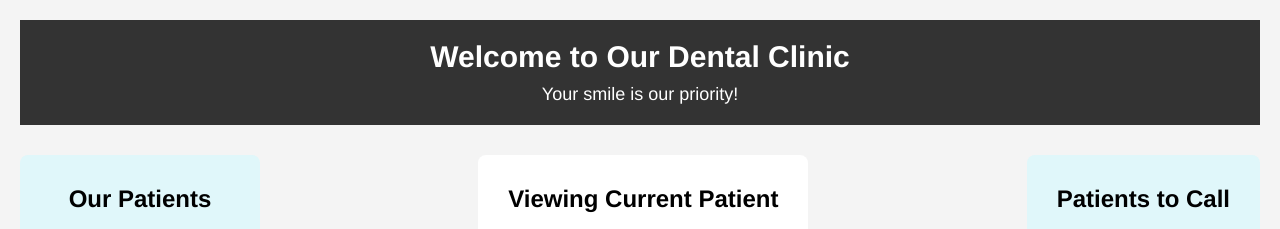
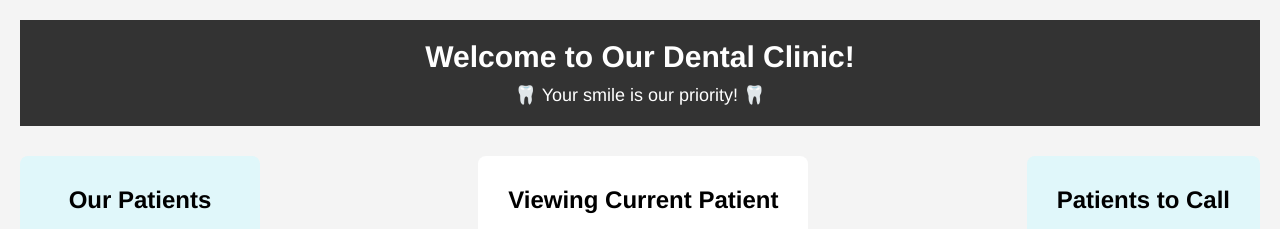
Before and after one commit to KerissaGit/Project-Dentist, a plain HTML site: page index.html in a window 1280 px wide. Shown: the top 229 px of the page. Drawn offline with Linux system fonts and the light colour scheme; no server answers.

Commit message:
Computer crashed and pushing up any code that may not have been in the last push

```diff
--- a/index.css
+++ b/index.css
@@ -88,6 +88,7 @@ footer p {
 }
 
 /* Phone icons for bullet points */
+/* Call list */
 #call-list {
     list-style: none;
 }
@@ -127,6 +128,7 @@ footer p {
     transform: translateY(-50%);
 }
 
+/* Patient info */
 #patient-info {
     display: block;
     width: 100%;
@@ -173,6 +175,7 @@ footer p {
 
 .patient-appointment label {
     display: block;
+    margin-top: 40px;
     margin-bottom: 5px;
 }
 
@@ -195,6 +198,3 @@ footer p {
 .patient-appointment textarea {
     resize: vertical;
 }
-
-
-/* Call list */
--- a/index.html
+++ b/index.html
@@ -13,8 +13,8 @@
 <body>
 
 <header>
-    <h1>Welcome to Our Dental Clinic</h1>
-    <p>Your smile is our priority!</p>
+    <h1>Welcome to Our Dental Clinic!</h1>
+    <p>🦷 Your smile is our priority! 🦷</p>
 </header>
 
 <div class="container">
```
